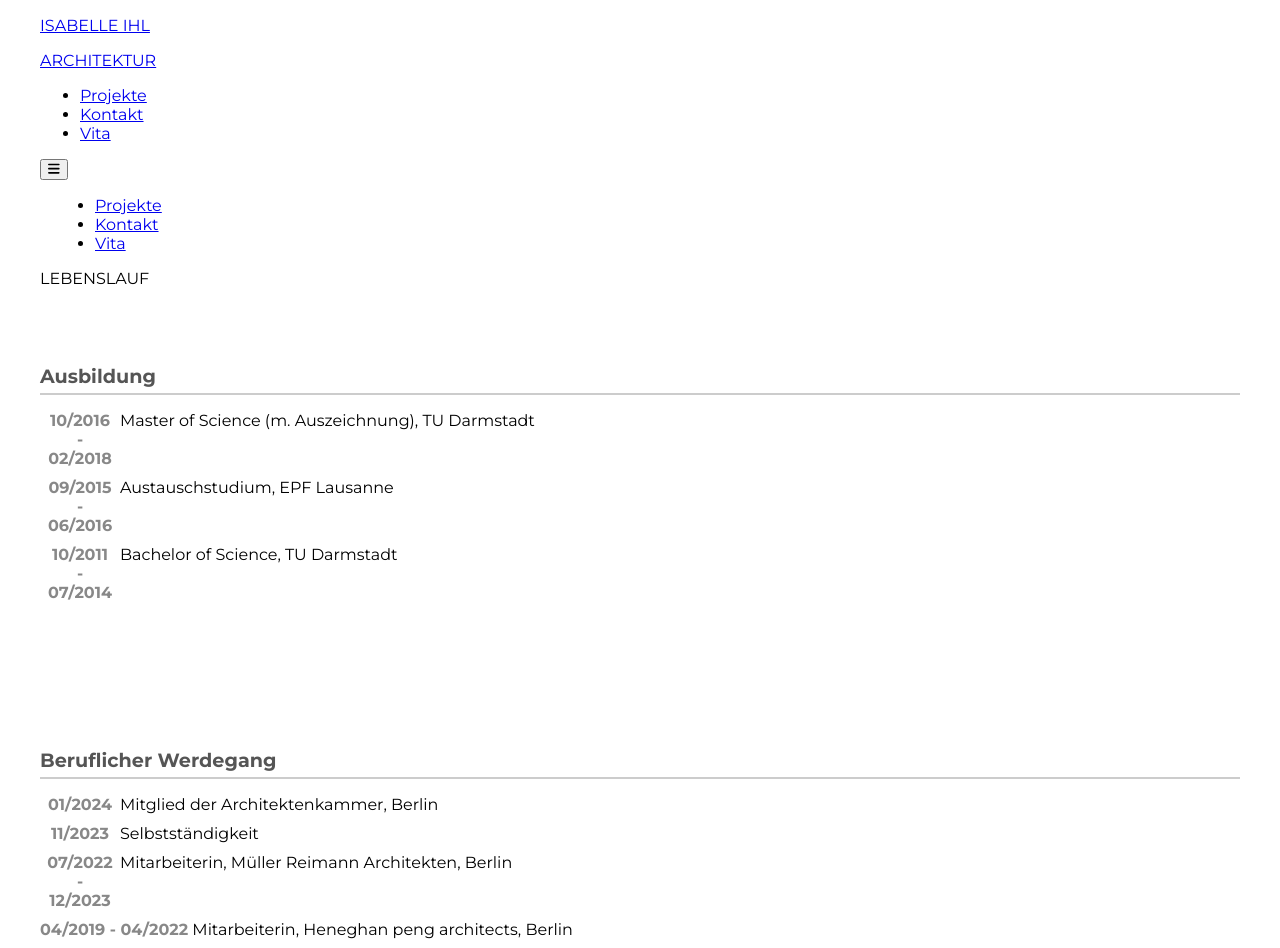
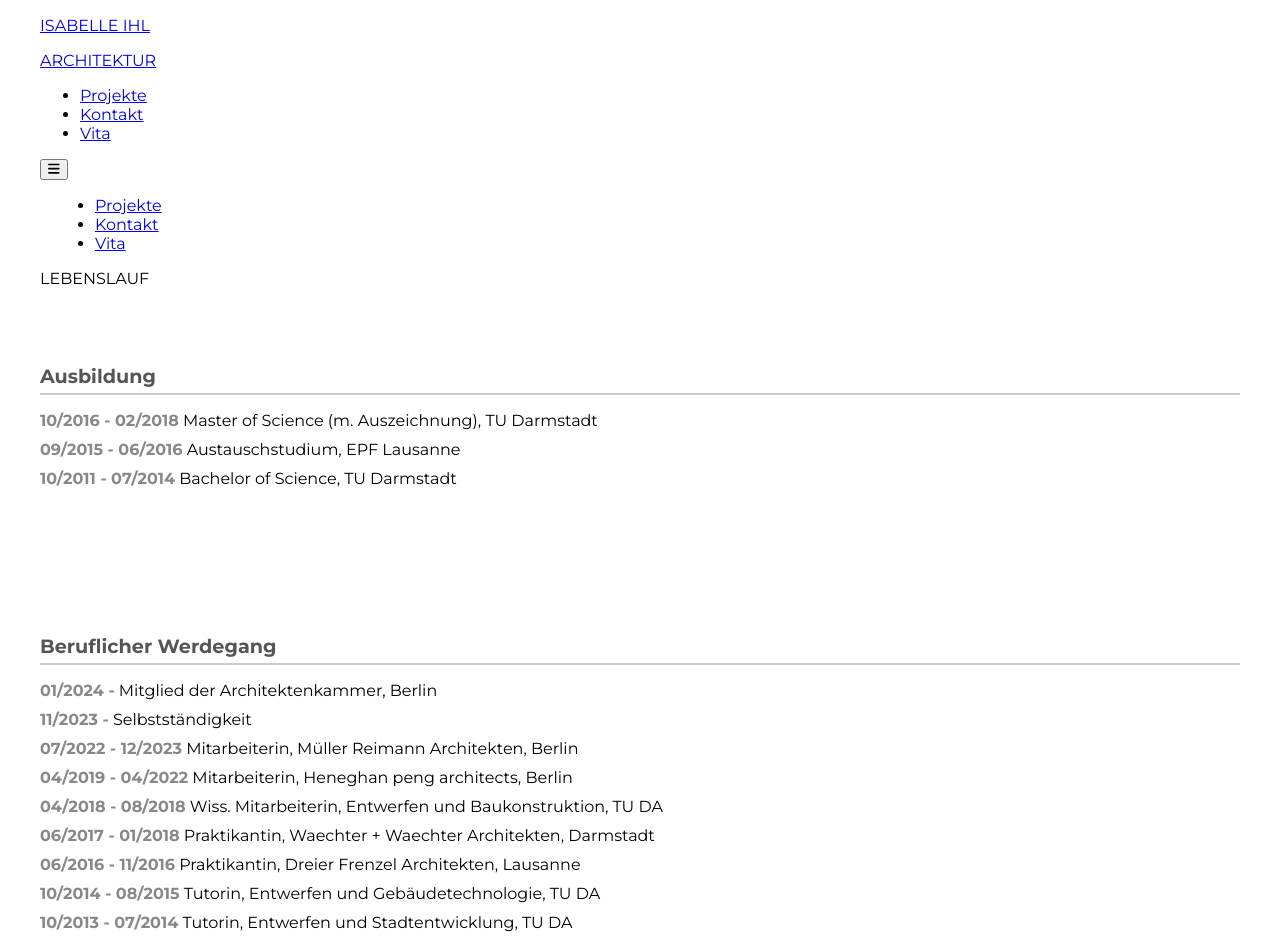
Before and after one commit to ihl-architektur/ihl-architektur.github.io, a React (Create React App) app: page /vita in a window 1280 px wide. Shown: the top 948 px of the page. Built offline with nearby package versions, Linux system fonts and the light colour scheme; the HTML template or start-up script is replaced by a standard one.

Commit message:
Vita - Schritt zurück

```diff
--- a/src/pages/Vita.jsx
+++ b/src/pages/Vita.jsx
@@ -18,67 +18,22 @@ const Vita = () => {
             Ausbildung
           </h2>
           <div>
-            <div
-              style={{
-                marginBottom: '10px',
-                display: 'flex',
-                alignItems: 'flex-start',
-              }}
-            >
-              <span
-                style={{
-                  fontWeight: 'bold',
-                  color: '#888',
-                  width: '80px',
-                  textAlign: 'center',
-                }}
-              >
-                <span style={{ display: 'block' }}>10/2016</span>
-                <span style={{ display: 'block' }}>-</span>
-                <span style={{ display: 'block' }}>02/2018</span>
-              </span>
+            <div style={{ marginBottom: '10px' }}>
+              <span style={{ fontWeight: 'bold', color: '#888' }}>
+                10/2016 - 02/2018
+              </span>{' '}
               Master of Science (m. Auszeichnung), TU Darmstadt
             </div>
-            <div
-              style={{
-                marginBottom: '10px',
-                display: 'flex',
-                alignItems: 'flex-start',
-              }}
-            >
-              <span
-                style={{
-                  fontWeight: 'bold',
-                  color: '#888',
-                  width: '80px',
-                  textAlign: 'center',
-                }}
-              >
-                <span style={{ display: 'block' }}>09/2015</span>
-                <span style={{ display: 'block' }}>-</span>
-                <span style={{ display: 'block' }}>06/2016</span>
-              </span>
+            <div style={{ marginBottom: '10px' }}>
+              <span style={{ fontWeight: 'bold', color: '#888' }}>
+                09/2015 - 06/2016
+              </span>{' '}
               Austauschstudium, EPF Lausanne
             </div>
-            <div
-              style={{
-                marginBottom: '10px',
-                display: 'flex',
-                alignItems: 'flex-start',
-              }}
-            >
-              <span
-                style={{
-                  fontWeight: 'bold',
-                  color: '#888',
-                  width: '80px',
-                  textAlign: 'center',
-                }}
-              >
-                <span style={{ display: 'block' }}>10/2011</span>
-                <span style={{ display: 'block' }}>-</span>
-                <span style={{ display: 'block' }}>07/2014</span>
-              </span>
+            <div style={{ marginBottom: '10px' }}>
+              <span style={{ fontWeight: 'bold', color: '#888' }}>
+                10/2011 - 07/2014
+              </span>{' '}
               Bachelor of Science, TU Darmstadt
             </div>
           </div>
@@ -95,63 +50,22 @@ const Vita = () => {
             Beruflicher Werdegang
           </h2>
           <div>
-            <div
-              style={{
-                marginBottom: '10px',
-                display: 'flex',
-                alignItems: 'flex-start',
-              }}
-            >
-              <span
-                style={{
-                  fontWeight: 'bold',
-                  color: '#888',
-                  width: '80px',
-                  textAlign: 'center',
-                }}
-              >
-                <span style={{ display: 'block' }}>01/2024</span>
-              </span>
+            <div style={{ marginBottom: '10px' }}>
+              <span style={{ fontWeight: 'bold', color: '#888' }}>
+                01/2024 -
+              </span>{' '}
               Mitglied der Architektenkammer, Berlin
             </div>
-            <div
-              style={{
-                marginBottom: '10px',
-                display: 'flex',
-                alignItems: 'flex-start',
-              }}
-            >
-              <span
-                style={{
-                  fontWeight: 'bold',
-                  color: '#888',
-                  width: '80px',
-                  textAlign: 'center',
-                }}
-              >
-                <span style={{ display: 'block' }}>11/2023</span>
-              </span>
+            <div style={{ marginBottom: '10px' }}>
+              <span style={{ fontWeight: 'bold', color: '#888' }}>
+                11/2023 -
+              </span>{' '}
               Selbstständigkeit
             </div>
-            <div
-              style={{
-                marginBottom: '10px',
-                display: 'flex',
-                alignItems: 'flex-start',
-              }}
-            >
-              <span
-                style={{
-                  fontWeight: 'bold',
-                  color: '#888',
-                  width: '80px',
-                  textAlign: 'center',
-                }}
-              >
-                <span style={{ display: 'block' }}>07/2022</span>
-                <span style={{ display: 'block' }}>-</span>
-                <span style={{ display: 'block' }}>12/2023</span>
-              </span>
+            <div style={{ marginBottom: '10px' }}>
+              <span style={{ fontWeight: 'bold', color: '#888' }}>
+                07/2022 - 12/2023
+              </span>{' '}
               Mitarbeiterin, Müller Reimann Architekten, Berlin
             </div>
             <div style={{ marginBottom: '10px' }}>
```
